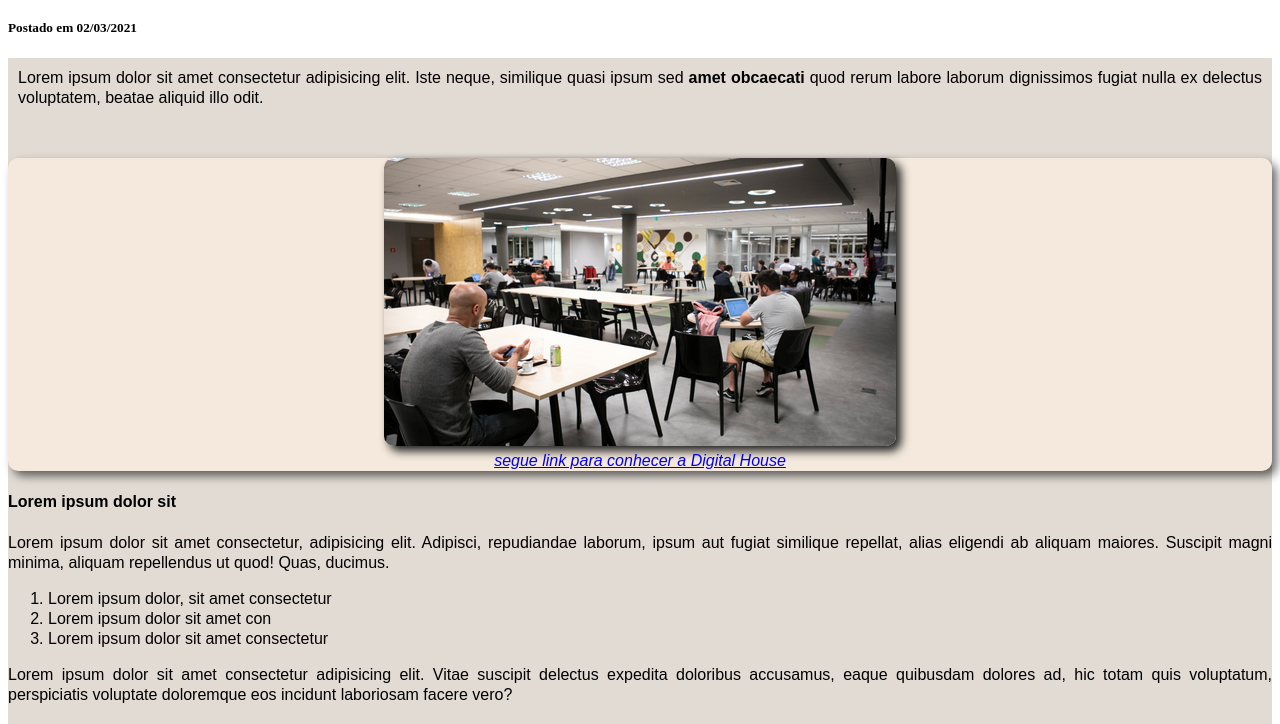
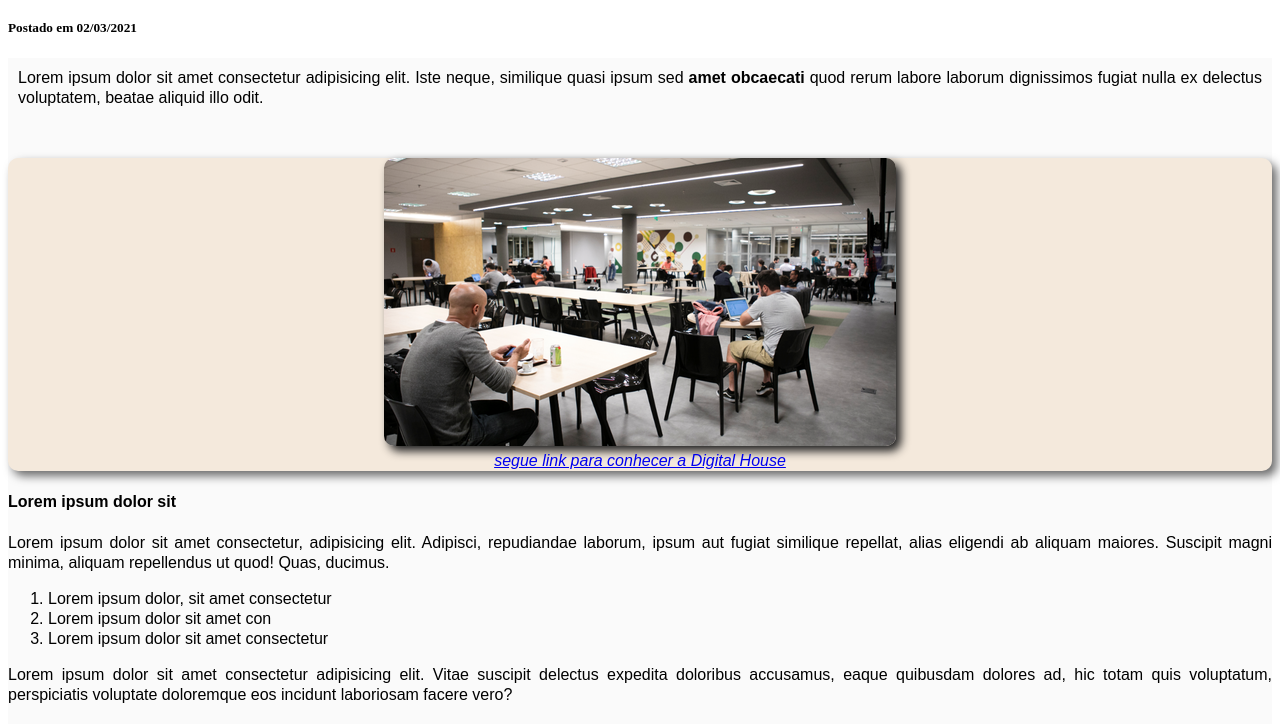
Before and after one commit to devCamposs/Aula-Html, a plain HTML site: page index.html in a window 1280 px wide. Shown: the part 61-785 px from the top of the page. Drawn offline with Linux system fonts and the light colour scheme.

Commit message:
Arrumado fundoi com a foto

```diff
--- a/css.css
+++ b/css.css
@@ -4,7 +4,7 @@ main {
     line-height: 20px;
     text-align: justify;
     font-size: 16px;
-    background-color: rgb(225, 219, 212);
+    background-color: rgb(250, 250, 250);
 }
 
 div#primeiraDiv {
```
